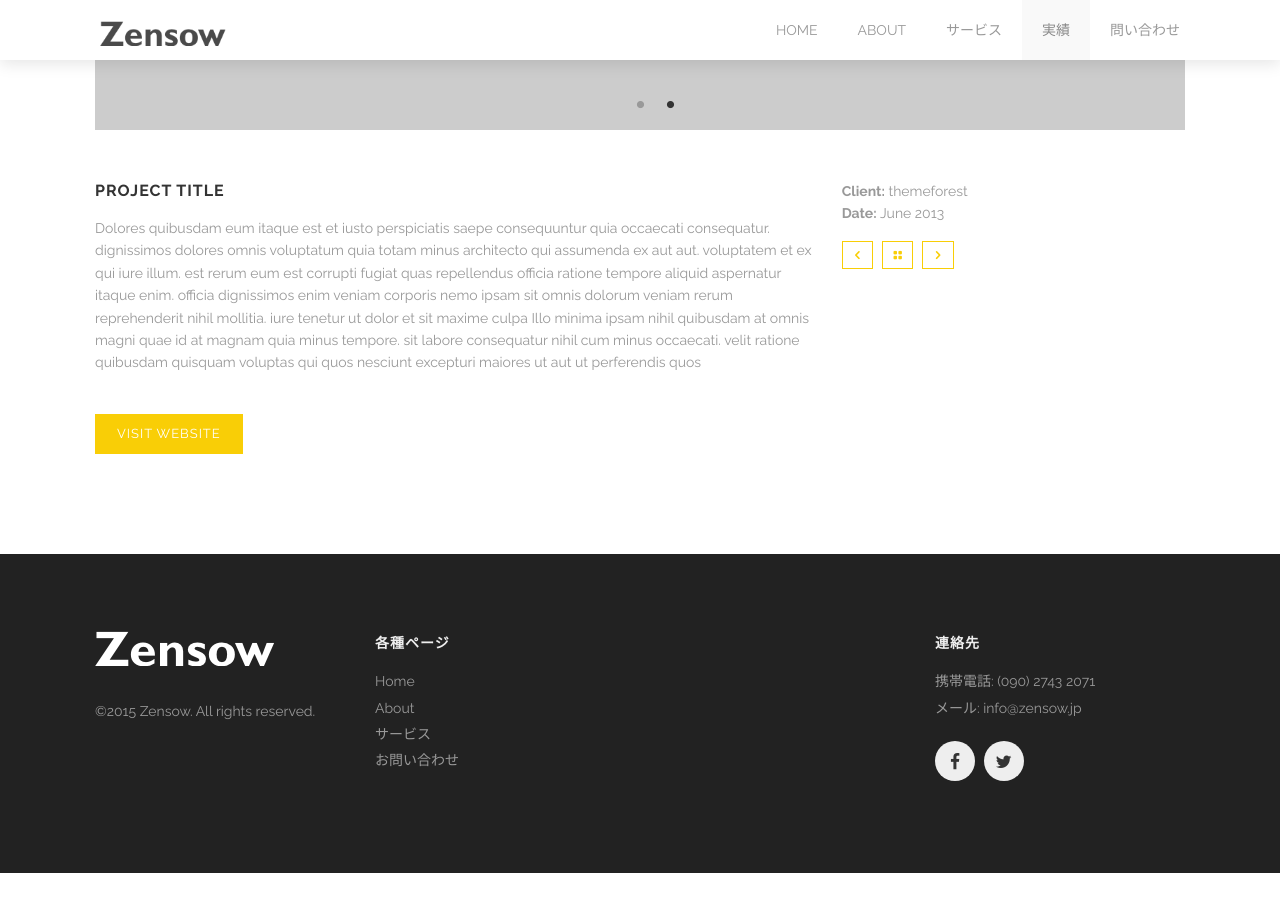
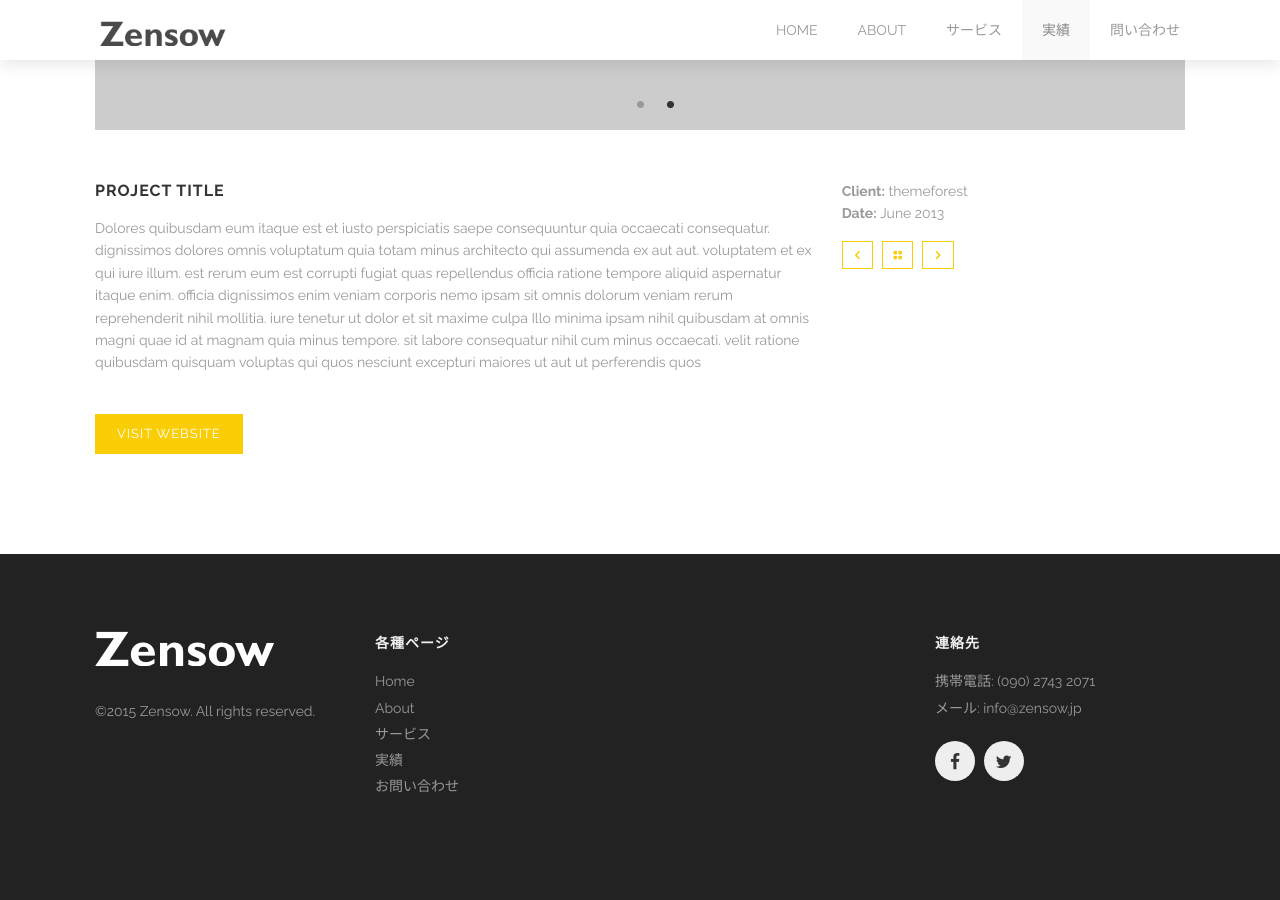
Before and after one commit to zensow/zensow.jp.master, a Jekyll site: the page built from portfolio-item.html, in a window 1280 px wide and 900 px high, scrolled down 927 px. Built offline with Jekyll 4.4.1, drawn with Linux system fonts in a browser that asks for light colours; before the commit the page ends 1800 px from its top, so only the background shows below that.

Commit message:
Add portfolios.

```diff
--- a/_includes/footer.html
+++ b/_includes/footer.html
@@ -19,7 +19,7 @@
           <li><a href="index.html">Home</a></li>
           <li><a href="about.html">About</a></li>
           <li><a href="services.html">サービス</a></li>
-          <!-- <li><a href="portfolio.html">View some works here</a></li> -->
+          <li><a href="portfolios">実績</a></li>
           <!-- <li><a href="blog.html">Follow our blog</a></li> -->
           <li><a href="contact.html">お問い合わせ</a></li>
         </ul>
```
